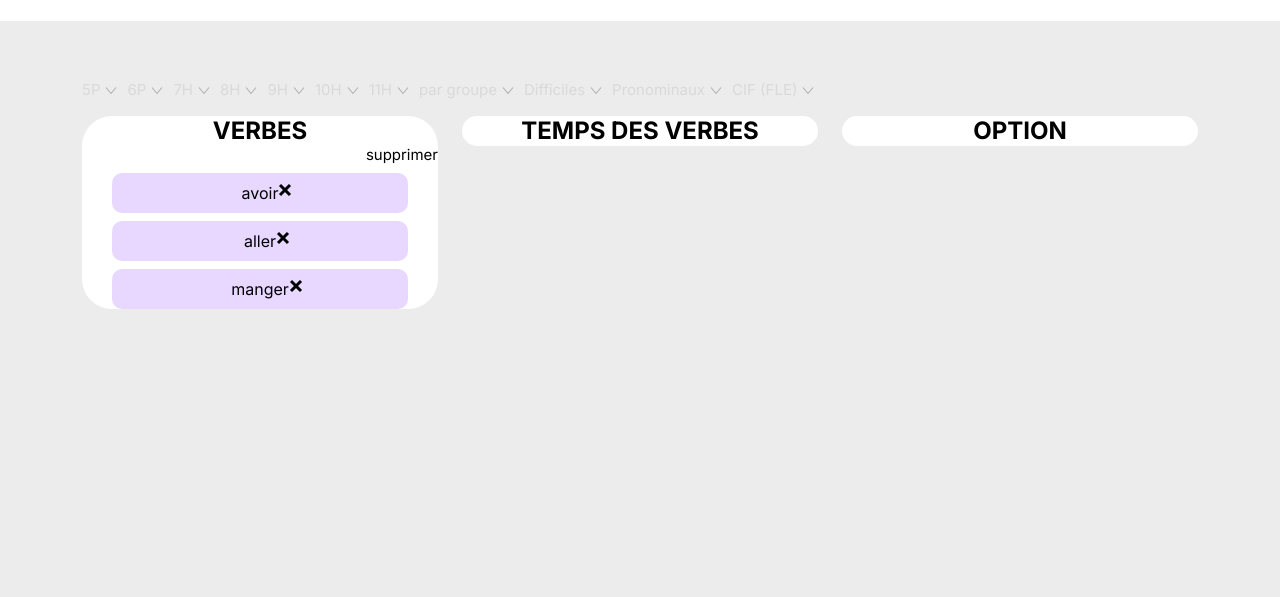
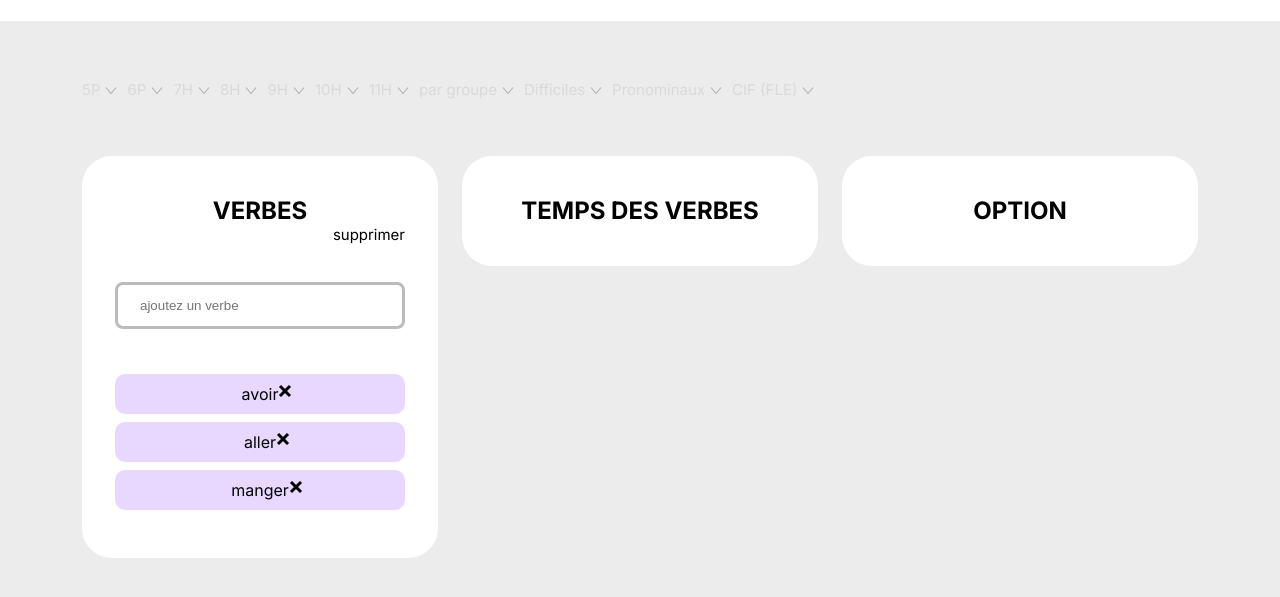
Before and after one commit to JeanneSciboz/tatitotu, a website built with Parcel: page src/index.html in a window 1280 px wide. Shown: the part 85-682 px from the top of the page. Built offline with nearby package versions, Linux system fonts and the light colour scheme.

Commit message:
carte verbe terminé

```diff
--- a/src/index.html
+++ b/src/index.html
@@ -253,6 +253,9 @@
           <div class="card">
             <h2>Verbes</h2>
             <div class="action">supprimer</div>
+            <div class="textfield-card">
+              <input type="text" placeholder="ajoutez un verbe" />
+            </div>
             <div class="card-verb">
               avoir <img src="/img/croix.svg" alt="supprimer" />
             </div>
--- a/src/scss/modules/_card-verb.scss
+++ b/src/scss/modules/_card-verb.scss
@@ -1,6 +1,6 @@
 .card-verb {
   background: rgba($color: #b47fff, $alpha: 0.3);
-  margin: 8px 30px;
+  margin: 8px 0;
   padding: 10px 0;
   border-radius: 10px;
   position: relative;
--- a/src/scss/modules/_card.scss
+++ b/src/scss/modules/_card.scss
@@ -1,6 +1,7 @@
 .card {
   background-color: var(--white);
-  padding: 40px 33yyypx;
+  padding: 40px 33px;
   border-radius: 30px;
   text-align: center;
+  margin-top: 40px;
 }
--- a/src/scss/modules/_text-field.scss
+++ b/src/scss/modules/_text-field.scss
@@ -11,5 +11,12 @@
   }
 }
 
-.textfield-verb {
+.textfield-card {
+  input {
+    width: 100%;
+    padding: 13px 22px;
+    border-radius: 8px;
+    border: 3px solid #bbb;
+    margin: 37px 0;
+  }
 }
```
Also changed, not shown: src/scss/modules/_action.scss (line endings or trailing spaces).
